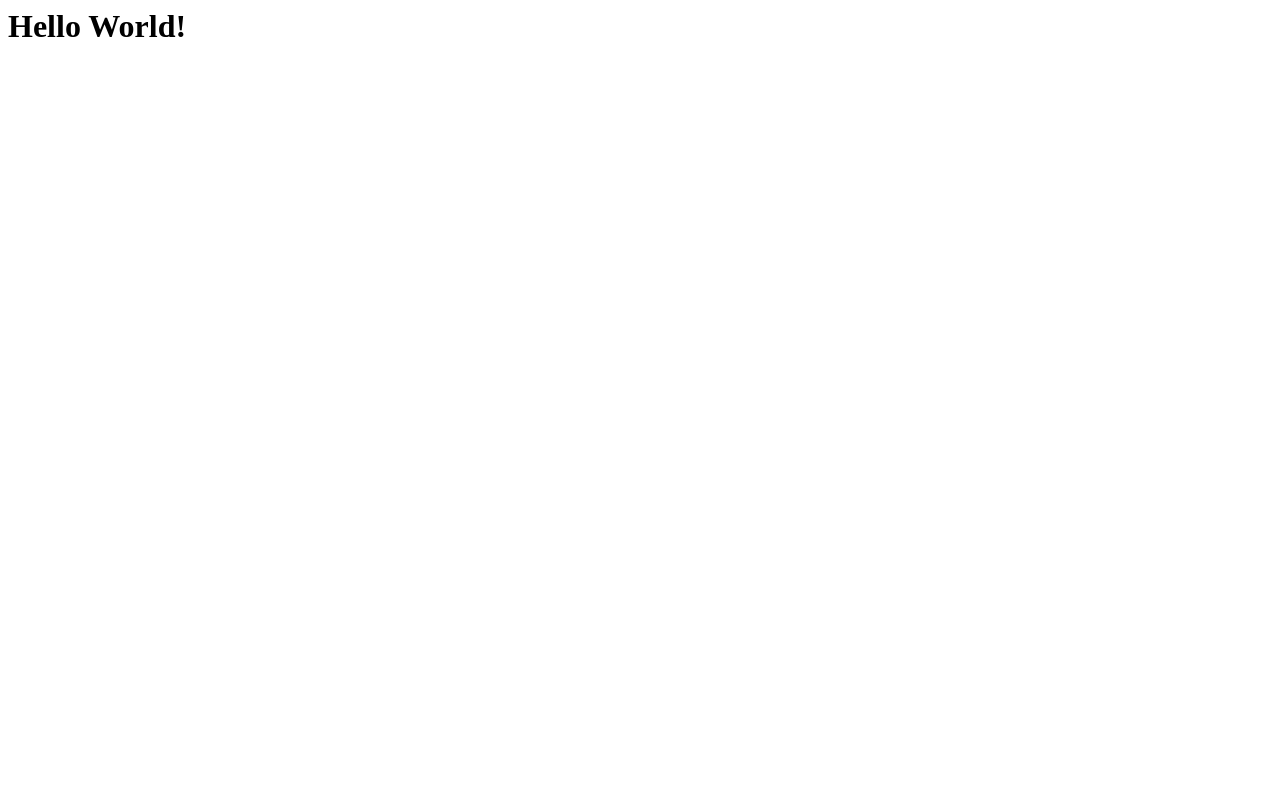
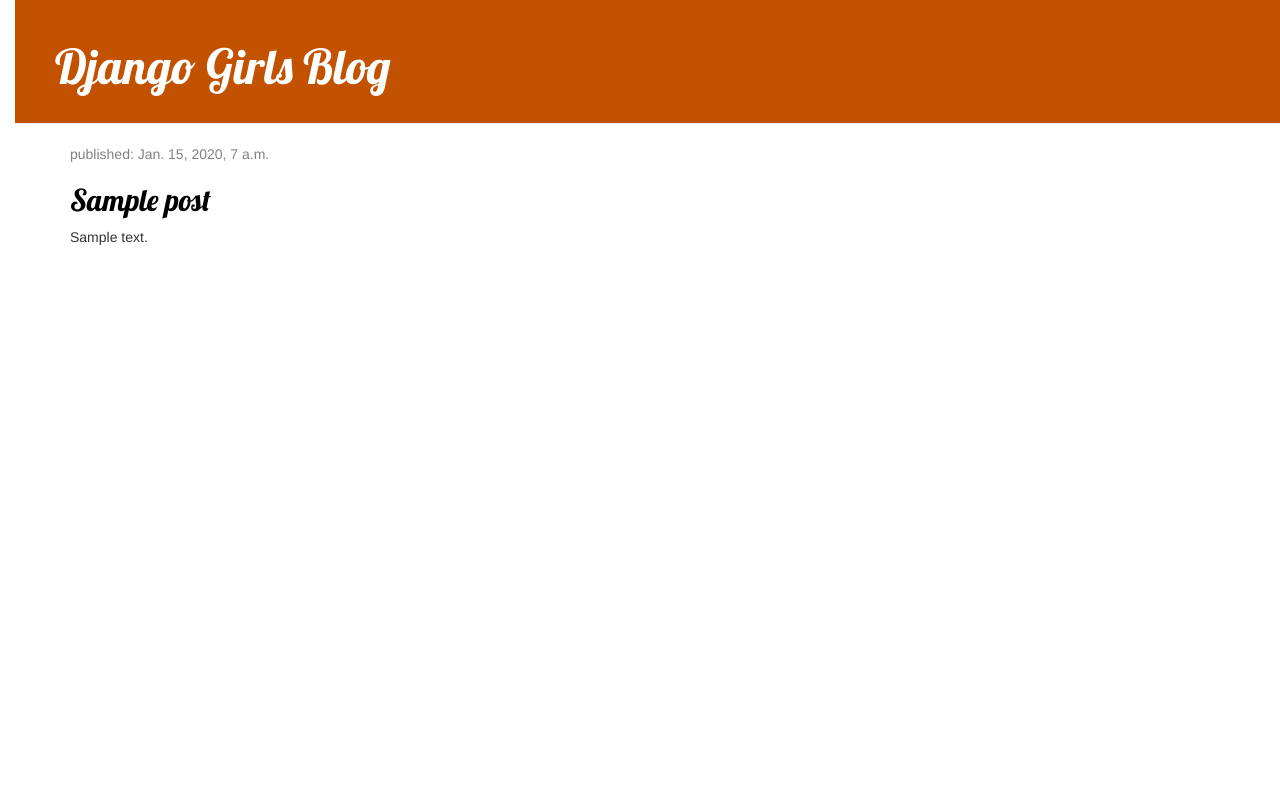
Before and after one commit to alexalins/tutorial_blog, a Django app: page / in a window 1280 px wide. Before the commit the page is almost empty. Run offline with Django 3.2, Linux system fonts and the light colour scheme; tables that the repository leaves empty hold one stand-in row (values such as "Sample post"); some libraries are stand-ins or nearby versions.

Commit message:
pagina de posts

```diff
--- /dev/null
+++ b/blog/static/css/blog.css
@@ -0,0 +1,55 @@
+h1 a, h2 a {
+    color: #C25100;
+    font-family: 'Lobster';
+}
+
+body {
+    padding-left: 15px;
+}
+
+.page-header {
+    background-color: #C25100;
+    margin-top: 0;
+    padding: 20px 20px 20px 40px;
+}
+
+.page-header h1, .page-header h1 a, .page-header h1 a:visited, .page-header h1 a:active {
+    color: #ffffff;
+    font-size: 36pt;
+    text-decoration: none;
+}
+
+.content {
+    margin-left: 40px;
+}
+
+h1, h2, h3, h4 {
+    font-family: 'Lobster', cursive;
+}
+
+.date {
+    color: #828282;
+}
+
+.save {
+    float: right;
+}
+
+.post-form textarea, .post-form input {
+    width: 100%;
+}
+
+.top-menu, .top-menu:hover, .top-menu:visited {
+    color: #ffffff;
+    float: right;
+    font-size: 26pt;
+    margin-right: 20px;
+}
+
+.post {
+    margin-bottom: 70px;
+}
+
+.post h2 a, .post h2 a:visited {
+    color: #000000;
+}
--- a/blog/templates/blog/post_list.html
+++ b/blog/templates/blog/post_list.html
@@ -1 +1,35 @@
-<h1>Hello World!</h1>
+<html>
+
+<head>
+    <title>Django Girls blog</title>
+    <link rel="stylesheet" href="//maxcdn.bootstrapcdn.com/bootstrap/3.2.0/css/bootstrap.min.css">
+    <link rel="stylesheet" href="//maxcdn.bootstrapcdn.com/bootstrap/3.2.0/css/bootstrap-theme.min.css">
+    <link href="//fonts.googleapis.com/css?family=Lobster&subset=latin,latin-ext" rel="stylesheet" type="text/css">
+    <link rel="stylesheet" href="../../static/css/blog.css">
+</head>
+
+<body>
+    <div class="page-header">
+        <h1><a href="/">Django Girls Blog</a></h1>
+    </div>
+
+    {% for post in posts %}
+    <div class="content container">
+        <div class="row">
+            <div class="col-md-8">
+                {% for post in posts %}
+                <div class="post">
+                    <div class="date">
+                        <p>published: {{ post.published_date }}</p>
+                    </div>
+                    <h2><a href="">{{ post.title }}</a></h2>
+                    <p>{{ post.text|linebreaksbr }}</p>
+                </div>
+                {% endfor %}
+            </div>
+        </div>
+    </div>
+    {% endfor %}
+</body>
+
+</html>
--- a/blog/views.py
+++ b/blog/views.py
@@ -1,4 +1,7 @@
 from django.shortcuts import render
+from django.utils import timezone
+from .models import Post
 
 def post_list(request):
-    return render(request, 'blog/post_list.html', {})
+    posts = Post.objects.filter()
+    return render(request, 'blog/post_list.html', {'posts': posts})
```
